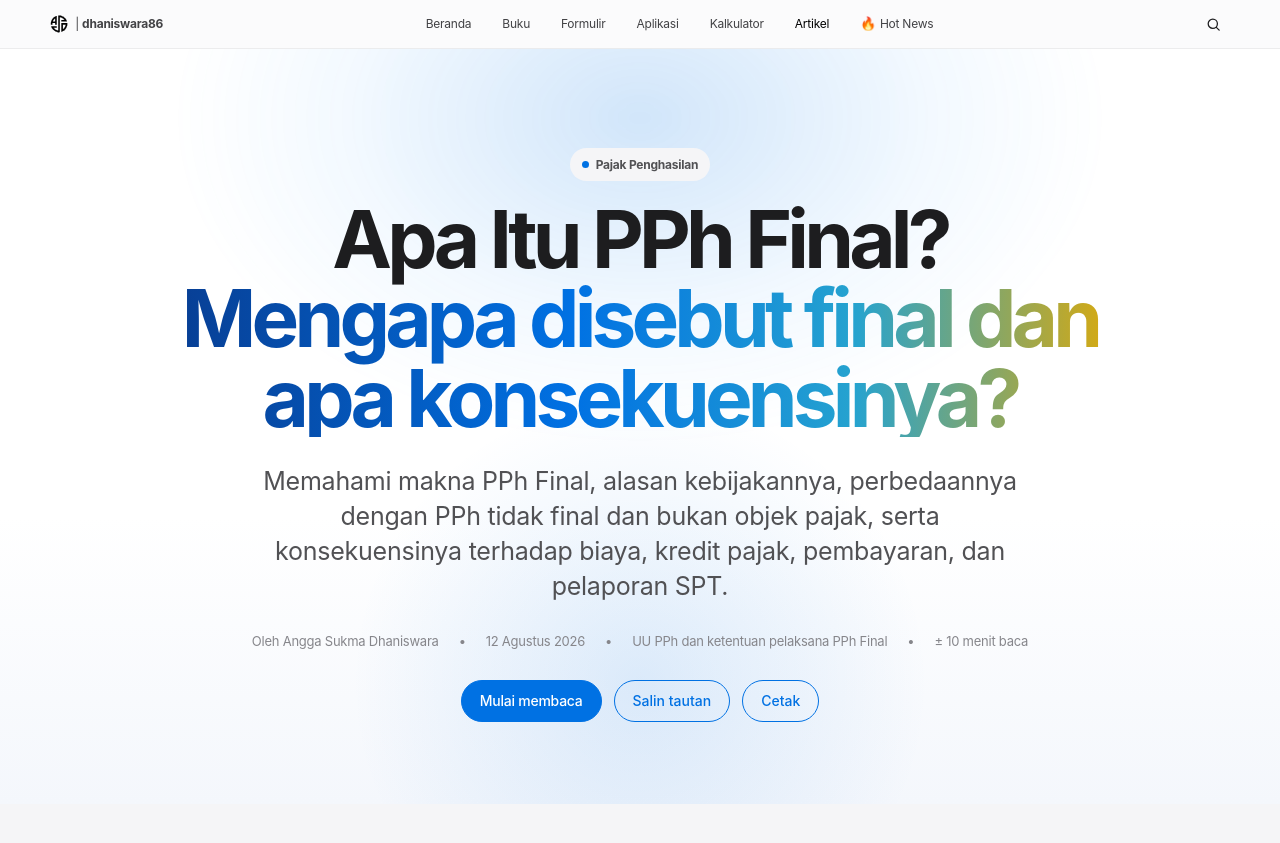
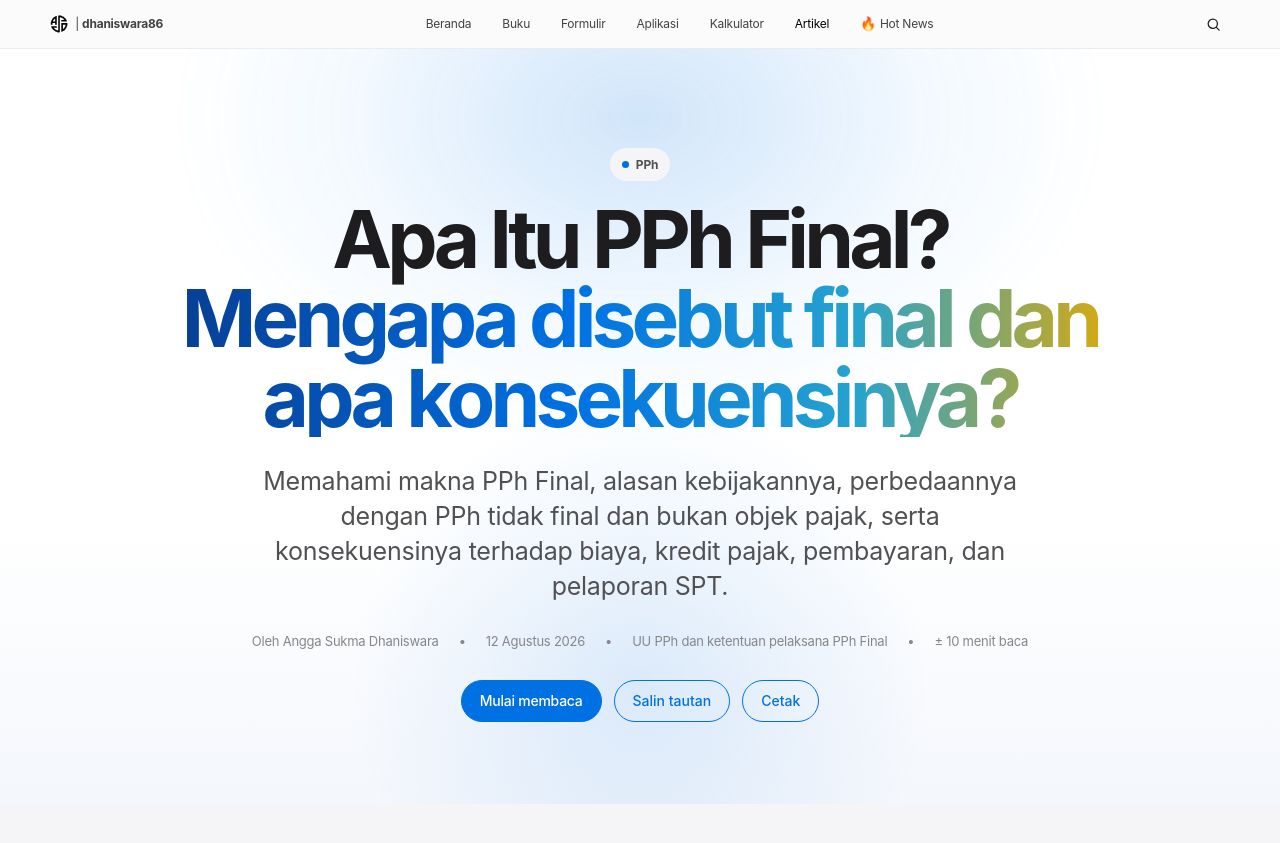
Before and after one commit to dhaniswara86/dhaniswara86.github.io, a Jekyll site: the page built from _artikel/pph-final.md, in a window 1280 px wide and 900 px high. Shown: the top 843 px of the window. Built offline with Jekyll 4.4.1, drawn with Linux system fonts in a browser that asks for light colours.

Commit message:
Update pph-final.md

```diff
--- a/_artikel/pph-final.md
+++ b/_artikel/pph-final.md
@@ -8,7 +8,7 @@ hero_accent: "Mengapa disebut final dan apa konsekuensinya?"
 excerpt: "Memahami makna PPh Final, alasan kebijakannya, perbedaannya dengan PPh tidak final dan bukan objek pajak, serta konsekuensinya terhadap biaya, kredit pajak, pembayaran, dan pelaporan SPT."
 description: "Penjelasan objektif mengenai Pajak Penghasilan yang bersifat final, alasan keberadaannya, konsekuensi terhadap biaya dan kerugian, kredit pajak, pelunasan, serta pelaporan SPT berdasarkan Undang-Undang Pajak Penghasilan dan ketentuan resmi DJP."
 
-category: "Pajak Penghasilan"
+category: "PPh"
 
 tags:
   - PPh Final
```
